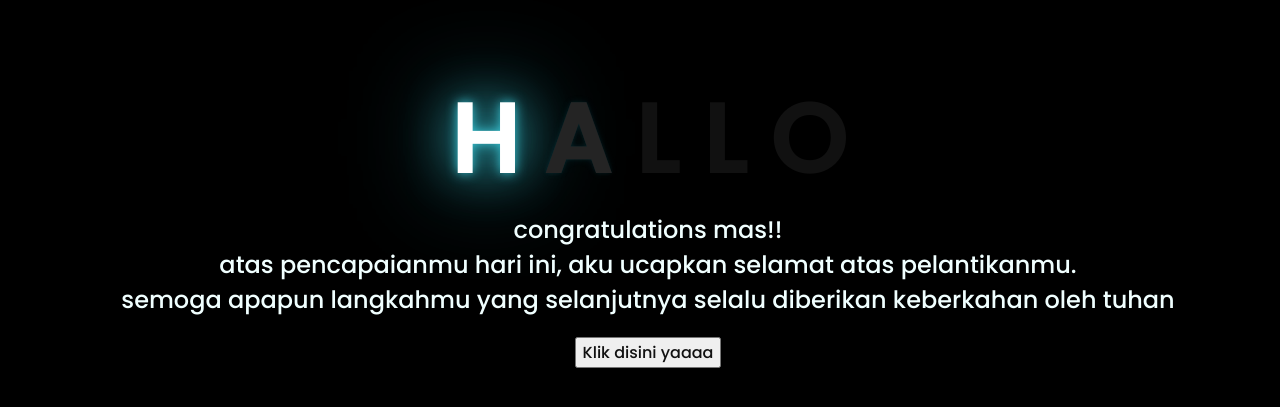
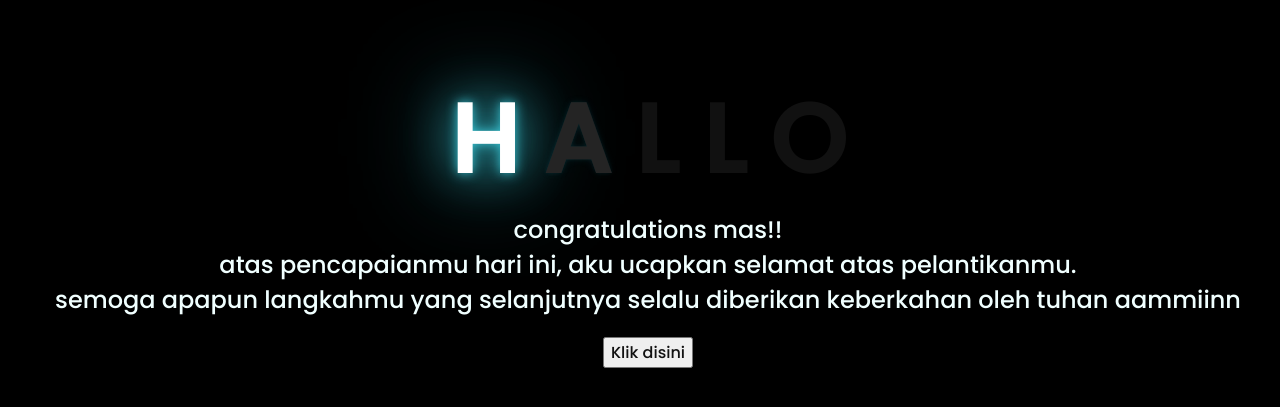
Before and after one commit to aureliersy/mas-, a plain HTML site: page index.html in a window 1280 px wide. Shown: the part 191-598 px from the top of the page. Drawn offline with Linux system fonts and the light colour scheme.

Commit message:
Update index.html

```diff
--- a/index.html
+++ b/index.html
@@ -20,11 +20,11 @@
     <div class="description" style="text-align: center;">
         <span>congratulations mas!!</span><br>
         <span>atas pencapaianmu hari ini, aku ucapkan selamat atas pelantikanmu.</span><br>
-        <span>semoga apapun langkahmu yang selanjutnya selalu diberikan keberkahan oleh tuhan</span>
+        <span>semoga apapun langkahmu yang selanjutnya selalu diberikan keberkahan oleh tuhan aammiinn</span>
     </div>
     <div class="button">
         <button>
-            <a href="flower.html">Klik disini yaaaa</a>
+            <a href="flower.html">Klik disini </a>
         </button>
 
     </div>
```
